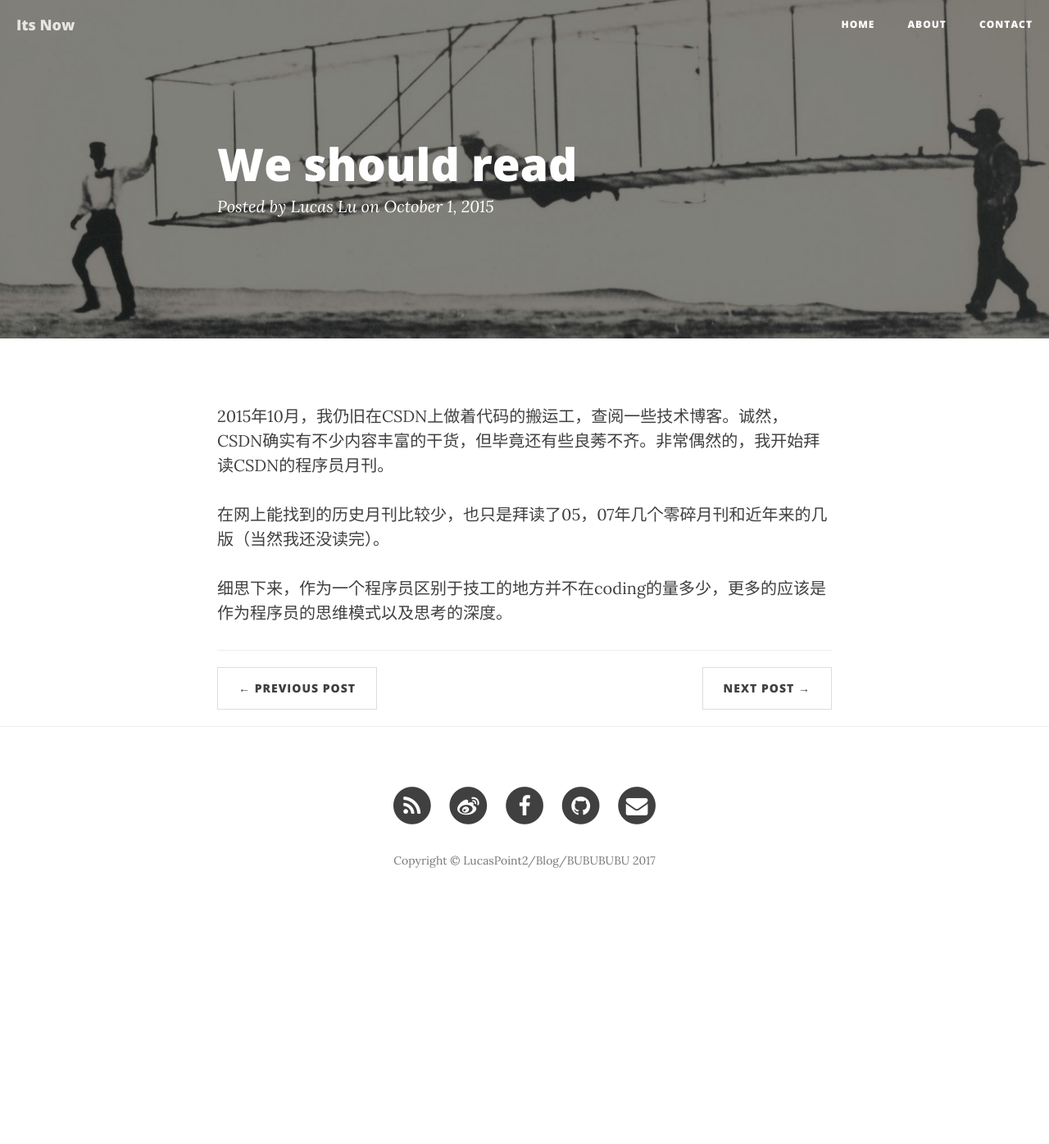
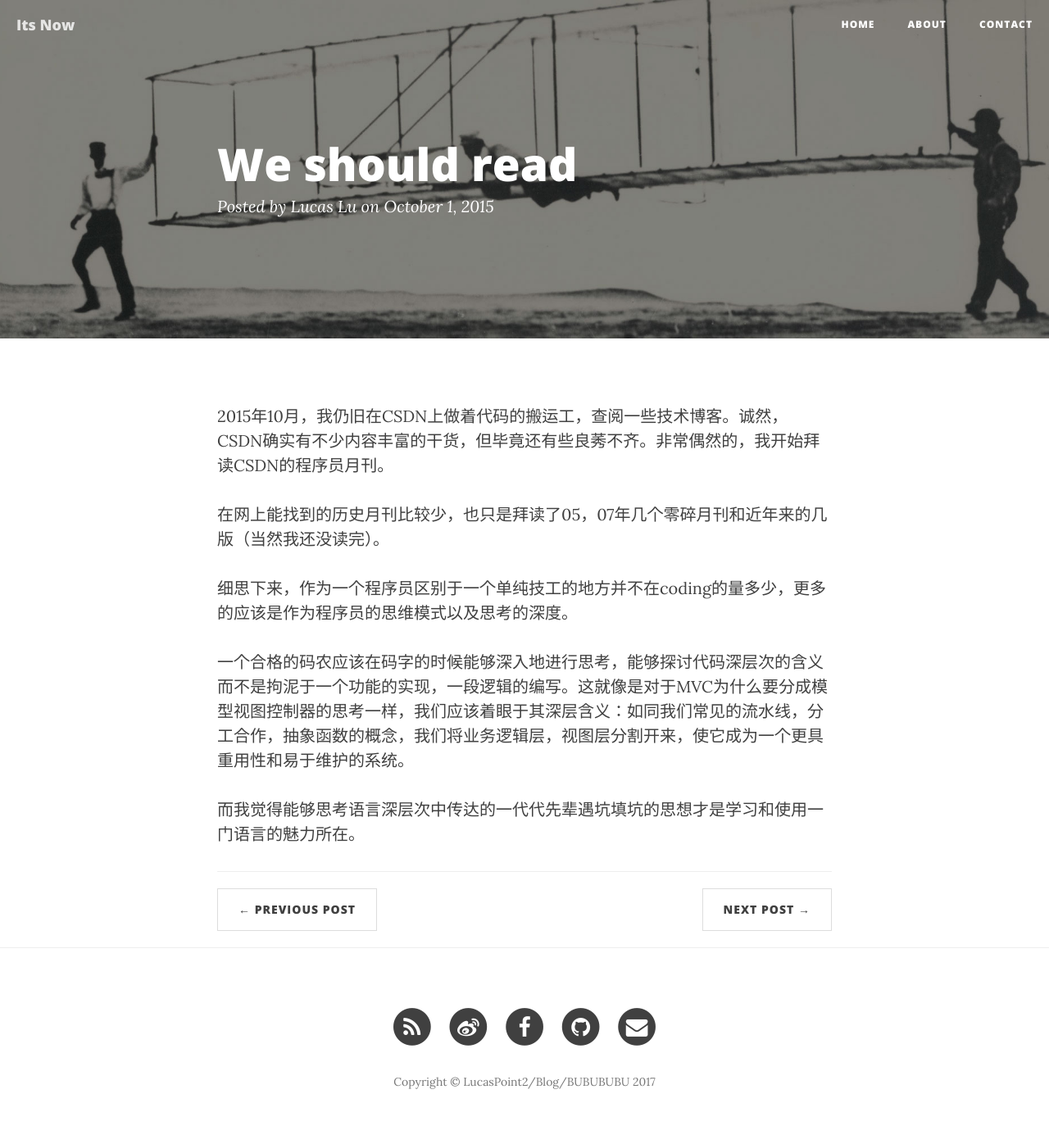
Before and after one commit to Lucas-Lu/ItsNow, a Jekyll site: the page built from _posts/2015-10-01-we-should-read.markdown, in a window 1280 px wide. Shown: the whole page at 82% size. Built offline with Jekyll 4.4.1, drawn with Linux system fonts in a browser that asks for light colours; nearby versions of some CDN libraries; before the commit the page ends 1126 px from its top, so only the background shows below that.

Commit message:
upload posts

```diff
--- a/_posts/2015-10-01-we-should-read.markdown
+++ b/_posts/2015-10-01-we-should-read.markdown
@@ -10,4 +10,7 @@ header-img: "img/post-bg-02.jpg"
 
 <p>在网上能找到的历史月刊比较少，也只是拜读了05，07年几个零碎月刊和近年来的几版（当然我还没读完）。</p>
 
-<p>细思下来，作为一个程序员区别于技工的地方并不在coding的量多少，更多的应该是作为程序员的思维模式以及思考的深度。</p>
+<p>细思下来，作为一个程序员区别于一个单纯技工的地方并不在coding的量多少，更多的应该是作为程序员的思维模式以及思考的深度。</p>
+
+<p>一个合格的码农应该在码字的时候能够深入地进行思考，能够探讨代码深层次的含义而不是拘泥于一个功能的实现，一段逻辑的编写。这就像是对于MVC为什么要分成模型视图控制器的思考一样，我们应该着眼于其深层含义：如同我们常见的流水线，分工合作，抽象函数的概念，我们将业务逻辑层，视图层分割开来，使它成为一个更具重用性和易于维护的系统。</p>
+<p>而我觉得能够思考语言深层次中传达的一代代先辈遇坑填坑的思想才是学习和使用一门语言的魅力所在。</p>
```
